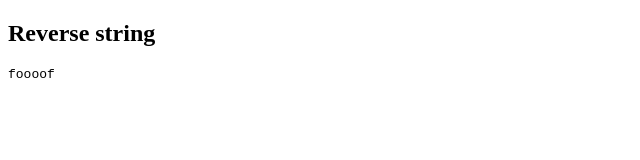
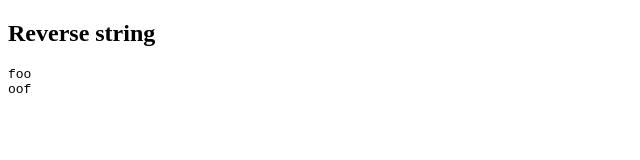
Before and after one commit to Dmitriy-1986/Learn-JavaScript, a plain HTML site: page reverse-string.html in a window 1280 px wide. Shown: the full height of the page, 0-640 px from the left. Drawn offline with Linux system fonts and the light colour scheme.

Commit message:
Update reverse-string.html

```diff
--- a/reverse-string.html
+++ b/reverse-string.html
@@ -23,7 +23,7 @@
         console.log(c);
 
         let pre = document.querySelector('pre');
-            pre.innerHTML = a;
+            pre.innerHTML = a + '<br>';
             pre.innerHTML += c;
 
     </script>
```
